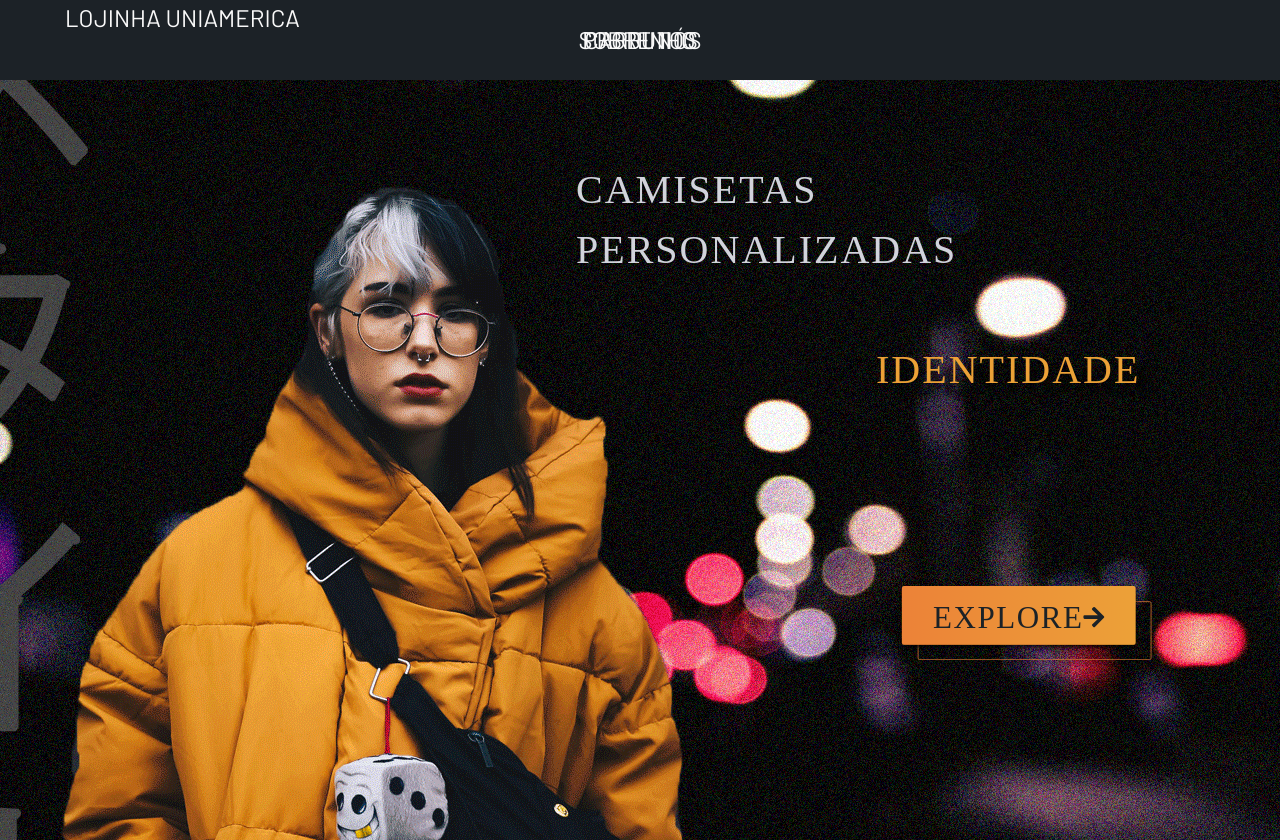
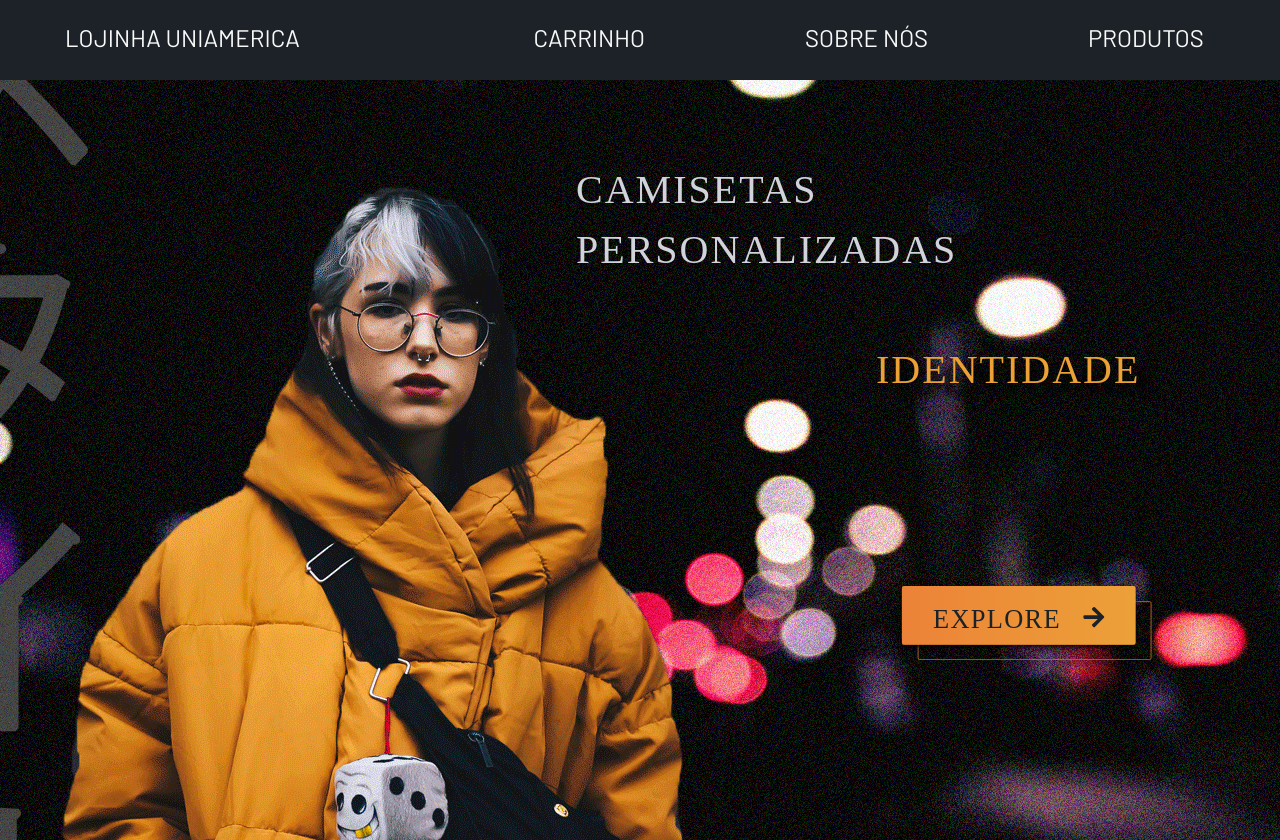
Before and after one commit to Henriquecesp/lojinha-react, a React (Create React App) app: page / in a window 1280 px wide. Shown: the top 840 px of the page. Built offline with nearby package versions, Linux system fonts and the light colour scheme.

Commit message:
css responsivo not

```diff
--- a/src/sass/styles.css
+++ b/src/sass/styles.css
@@ -43,17 +43,19 @@ ul {
   list-style-type: none; }
 
 li {
-  position: absolute;
+  padding: 0 80px;
+  transform: translate(-50%, -50%);
+  position: relative;
+  top: 25%;
+  left: 12%;
+  text-decoration: none;
+  color: #f9f9f9;
   font-size: 1.5rem;
-  padding: 0 80px;
-  float: right;
-  position: absolute;
-  top: 50%;
-  left: 50%;
-  transform: translate(-50%, -50%); }
+  display: inline; }
 
 .logo {
   position: relative;
+  top: 25%;
   margin-left: 65px;
   text-decoration: none;
   color: #f9f9f9;
@@ -73,7 +75,7 @@ li {
   .explore .c, .explore .d {
     fill: #1c2227; }
   .explore .c {
-    font-size: 47px;
+    font-size: 2.5rem;
     font-family: Poppins-Regular, Poppins;
     letter-spacing: 0.05em; }
   .explore .e {
@@ -165,7 +167,7 @@ li {
   color: #f9f9f9; }
   .modal-product #modal {
     z-index: 100;
-    transform: scale(0.9);
+    transform: scale(0.7);
     background: #000;
     border-radius: 3px;
     border: #C5C2CB solid 1px; }
--- a/src/sass/styles.scss
+++ b/src/sass/styles.scss
@@ -49,18 +49,20 @@ ul {
     list-style-type: none;
   }
 li {
-    position: absolute;
+    padding: 0 80px;
+    transform: translate(-50%, -50%);
+    position: relative;
+    top: 25%;
+    left: 12%;
+    text-decoration: none;
+    color: #f9f9f9;
     font-size: 1.5rem;
-    padding: 0 80px;
-    float: right;
-    position: absolute;
-    top: 50%;
-    left: 50%;
-    transform: translate(-50%, -50%);
+    display: inline;
 }
 
 .logo{
     position: relative;
+    top: 25%;
     margin-left: 65px;
     text-decoration: none;
     color: #f9f9f9;
@@ -76,7 +78,7 @@ li {
 .a{stroke:#ec8337;}
 .b{fill:url(#c);}
 .c,.d{fill:#1c2227;}
-.c{font-size:47px;font-family:Poppins-Regular, Poppins;letter-spacing:0.05em;}
+.c{font-size:2.5rem;font-family:Poppins-Regular, Poppins;letter-spacing:0.05em;}
 .e{stroke:none;}
 .g{filter:url(#d);}
 .h{filter:url(#a);}
@@ -171,7 +173,7 @@ li {
     color: $white-color;
     #modal{
         z-index: 100;
-        transform: scale(0.9);
+        transform: scale(0.7);
         background: #000;
         border-radius: 3px;
         border: $secundary-color solid 1px;
```
